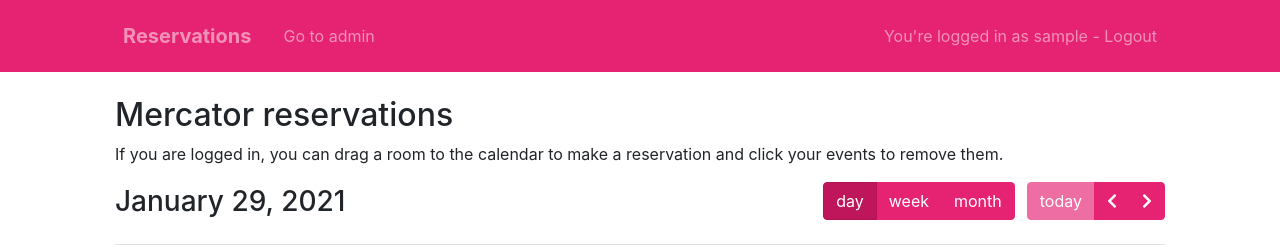
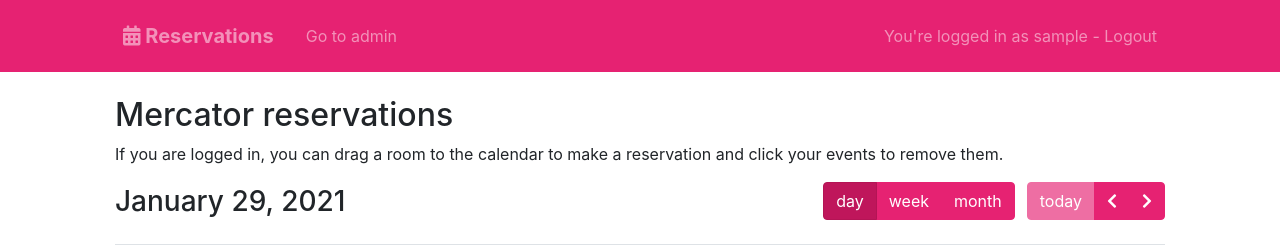
Before and after one commit to svthalia/sagexit, a Django app: page /reservations/ in a window 1280 px wide. Shown: the top 245 px of the page. Run offline with Django 3.2, Linux system fonts and the light colour scheme; the visitor is signed in with stand-in values (Sample User, id 1); data that the repository does not hold is empty; style sheets or scripts are compiled from the project's sources; some libraries are stand-ins or nearby versions.

Commit message:
Add simple logo

```diff
--- a/website/sagexit/templates/base.html
+++ b/website/sagexit/templates/base.html
@@ -26,7 +26,7 @@
             <ul class="navbar-nav mr-auto">
                 <li>
                     <a href="/" target="_self" class="navbar-brand font-weight-bold nav-link">
-                        Reservations
+                        <i class="fas fa-calendar-alt"></i> Reservations
                     </a>
                 </li>
                 {% if request.user.is_staff %}
```
Also changed, not shown: website/sagexit/static/img/icon.png.
